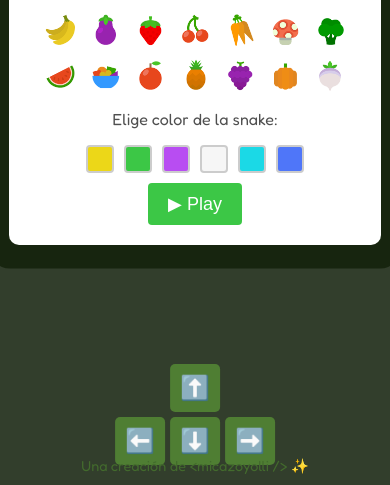
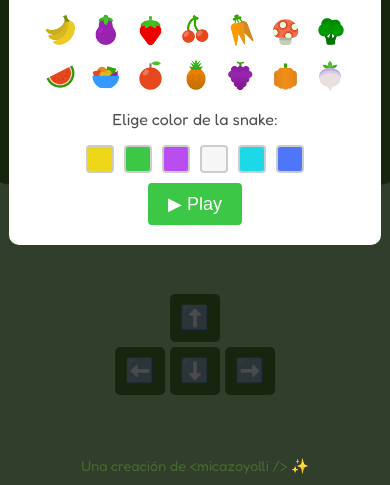
Before and after one commit to micazoyolli/snake, a website built with Vite: page index.html in a window 390 px wide. Shown: the part 359-844 px from the top of the page. Built offline with nearby package versions, Linux system fonts and the light colour scheme.

Commit message:
fix(controls): mobile remove z-idnex

```diff
--- a/src/styles/_canvas.scss
+++ b/src/styles/_canvas.scss
@@ -8,4 +8,8 @@ canvas {
   position: absolute;
   top: 50%;
   transform: translate(-50%, -50%);
+
+  @media (max-width: 669px) {
+    top: 40%;
+  }
 }
--- a/src/styles/_controls.scss
+++ b/src/styles/_controls.scss
@@ -16,7 +16,7 @@
 }
 
 #touch-controls {
-  bottom: 20px;
+  bottom: 90px;
   display: none;
   flex-direction: column;
   align-items: center;
@@ -24,7 +24,6 @@
   left: 50%;
   position: fixed;
   transform: translateX(-50%);
-  z-index: 10;
 
   button {
     background: $border-color;
```
